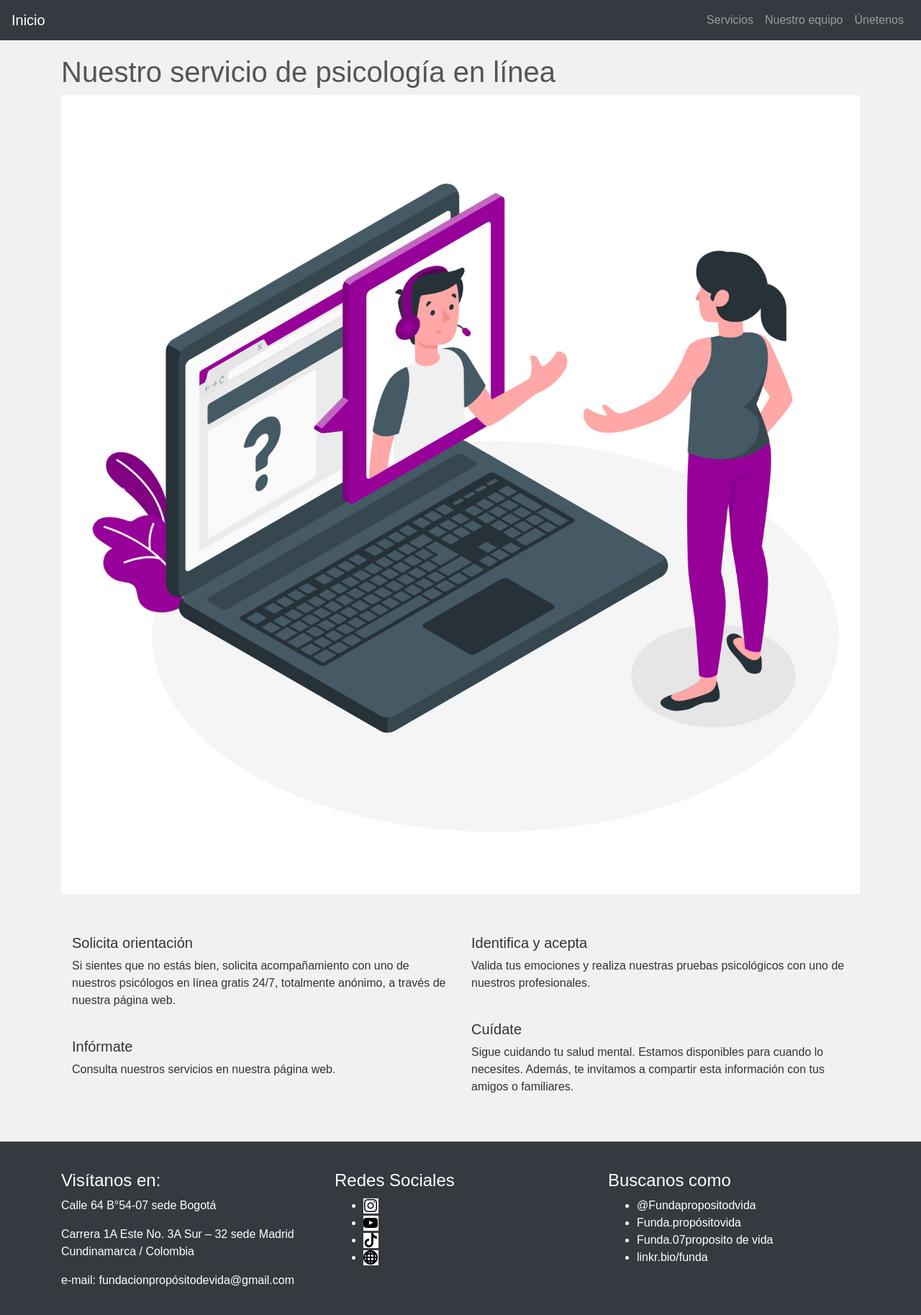
After one commit to 07Daniela/Fundacion, a PHP site: page /servicios.php in a window 1280 px wide. The commit adds this page. Shown: the whole page at 72% size. Run offline with PHP 8.4, Linux system fonts and the light colour scheme; some libraries are stand-ins or nearby versions.

Commit message:
Add files via upload

```diff
--- a/edit_user_form.php
+++ b/edit_user_form.php
@@ -21,8 +21,11 @@ if ($_SERVER["REQUEST_METHOD"] == "GET" && isset($_GET['id'])) {
 <body>
   <header>
     <nav class="navbar navbar-expand navbar-dark bg-dark">
-      <a class="navbar-brand" href="#">Inicio</a>
+      <a class="navbar-brand" href="index.php">Inicio</a>
       <ul class="navbar-nav ml-auto">
+        <li class="nav-item">
+          <a class="nav-link" href="servicios.php">Servicios</a>
+        </li>
         <li class="nav-item">
           <a class="nav-link" href="pagina.php">Nuestro equipo</a>
         </li>
--- a/index.php
+++ b/index.php
@@ -12,6 +12,9 @@
     <nav class="navbar navbar-expand navbar-dark bg-dark">
       <a class="navbar-brand" href="#">Inicio</a>
       <ul class="navbar-nav ml-auto">
+        <li class="nav-item">
+          <a class="nav-link" href="servicios.php">Servicios</a>
+        </li>
         <li class="nav-item">
           <a class="nav-link" href="pagina.php">Nuestro equipo</a>
         </li>
--- a/pagina.php
+++ b/pagina.php
@@ -12,6 +12,9 @@
     <nav class="navbar navbar-expand navbar-dark bg-dark">
       <a class="navbar-brand" href="index.php">Inicio</a>
       <ul class="navbar-nav ml-auto">
+        <li class="nav-item">
+          <a class="nav-link" href="servicios.php">Servicios</a>
+        </li>
         <li class="nav-item">
           <a class="nav-link" href="#">Nuestro equipo</a>
         </li>
--- /dev/null
+++ b/servicios.php
@@ -0,0 +1,127 @@
+<!DOCTYPE html>
+<html lang="es">
+<head>
+  <meta charset="UTF-8">
+  <meta name="viewport" content="width=device-width, initial-scale=1.0">
+  <link rel="stylesheet" href="https://stackpath.bootstrapcdn.com/bootstrap/4.5.2/css/bootstrap.min.css">
+  <link rel="stylesheet" href="styles.css">
+  <title>Mi Sitio Web</title>
+</head>
+<body>
+  <header>
+    <nav class="navbar navbar-expand navbar-dark bg-dark">
+      <a class="navbar-brand" href="index.php">Inicio</a>
+      <ul class="navbar-nav ml-auto">
+        <li class="nav-item">
+          <a class="nav-link" href="#">Servicios</a>
+        </li>
+        <li class="nav-item">
+          <a class="nav-link" href="pagina.php">Nuestro equipo</a>
+        </li>
+        <li class="nav-item">
+          <a class="nav-link" href="unetenos.php">Únetenos</a>
+        </li>
+      </ul>
+
+    </nav>
+  </header>
+
+ <div>
+ <main class="container">
+    <h1>Nuestro servicio de psicología en línea</h1>
+        <div id="carouselExampleIndicators" class="carousel slide" data-ride="carousel">
+    <ol class="carousel-indicators">
+      <li data-target="#carouselExampleIndicators" data-slide-to="0" class="active"></li>
+      <li data-target="#carouselExampleIndicators" data-slide-to="1"></li>
+      <li data-target="#carouselExampleIndicators" data-slide-to="2"></li>
+    </ol>
+    <div class="carousel-inner">
+      <div class="carousel-item active">
+        <img src="imagenes/Online.jpg" class="d-block w-100" alt="Online">
+
+      </div>
+      <div class="carousel-item">
+        <img src="imagenes/clinico.jpg" class="d-block w-100" alt="clinico">
+
+      </div>
+      <div class="carousel-item">
+
+        <img src="imagenes/terapia.jpg" class="d-block w-100" alt="terapia">
+      </div>
+    </div>
+    <a class="carousel-control-prev" href="#carouselExampleIndicators" role="button" data-slide="prev">
+      <span class="carousel-control-prev-icon" aria-hidden="true"></span>
+      <span class="sr-only">Anterior</span>
+    </a>
+    <a class="carousel-control-next" href="#carouselExampleIndicators" role="button" data-slide="next">
+      <span class="carousel-control-next-icon" aria-hidden="true"></span>
+      <span class="sr-only">Siguiente</span>
+    </a>
+  </div>
+  <br><br>
+  <div class="container mt-2">
+    <div class="row">
+      <div class="col-md-6">
+            <h5>Solicita orientación</h5>
+            <p>Si sientes que no estás bien, solicita acompañamiento con uno de nuestros psicólogos en línea gratis 24/7, totalmente anónimo, a través de nuestra página web.</p>
+            <br>
+            <h5>Infórmate</h5>
+            <p>Consulta nuestros servicios en nuestra página web.</p>
+            <br>
+      </div>
+      <div class="col-md-6">
+            <h5>Identifica y acepta</h5>
+            <p>Valida tus emociones y realiza nuestras pruebas psicológicos con uno de nuestros profesionales.</p>
+            <br>
+            <h5>Cuídate</h5>
+            <p>Sigue cuidando tu salud mental. Estamos disponibles para cuando lo necesites. Además, te invitamos a compartir esta información con tus amigos o familiares.</p>
+
+      </div>
+    </div>
+  </div>
+        <br>
+        <ul class="list-unstyled">
+
+           </ul>
+
+
+
+    </main>
+ </div>
+
+  <footer class="bg-dark text-white mt-4">
+    <div class="container">
+      <div class="row">
+        <div class="col-md-4">
+          <h4>Visítanos en:</h4>
+          <p>Calle 64 B°54-07 sede Bogotá</p>
+          <p>Carrera 1A Este No. 3A Sur – 32 sede Madrid Cundinamarca / Colombia</p>
+          <p>e-mail: fundacionpropósitodevida@gmail.com</p>
+        </div>
+        <div class="col-md-4">
+          <h4>Redes Sociales</h4>
+          <ul>
+            <li><a href="#"><img src="imagenes/instagram.png" class="img-fluid" alt="Imagen cuadro"></a></li>
+            <li><a href="#"><img src="imagenes/youtube.png" class="img-fluid" alt="Imagen cuadro"></a></li>
+            <li><a href="#"><img src="imagenes/tiktok.png" class="img-fluid" alt="Imagen cuadro"></a></li>
+            <li><a href="#"><img src="imagenes/web.png" class="img-fluid" alt="Imagen cuadro"></a></li>
+          </ul>
+        </div>
+        <div class="col-md-4">
+          <h4>Buscanos como</h4>
+          <ul>
+            <li><a href="#">  @Fundapropositodvida</a></li>
+            <li><a href="#">	Funda.propósitovida</a></li>
+            <li><a href="#">	Funda.07proposito de vida</a></li>
+            <li><a href="#">	linkr.bio/funda</a></li>
+          </ul>
+        </div>
+      </div>
+    </div>
+  </footer>
+
+  <script src="https://code.jquery.com/jquery-3.5.1.slim.min.js"></script>
+  <script src="https://cdn.jsdelivr.net/npm/@popperjs/core@2.5.4/dist/umd/popper.min.js"></script>
+  <script src="https://stackpath.bootstrapcdn.com/bootstrap/4.5.2/js/bootstrap.min.js"></script>
+</body>
+</html>
--- /dev/null
+++ b/styles.css
@@ -0,0 +1,101 @@
+body {
+    font-family: Arial, sans-serif;
+    background-color: #f1f1f1;
+    color: #333;
+  }
+
+  .container {
+    margin-top: 20px;
+  }
+
+  h1, h2, h3 {
+    color: #555;
+  }
+
+  p {
+    line-height: 1.5;
+  }
+
+  /* Estilos de los botones */
+  .btn-primary {
+    background-color: #007bff;
+    border-color: #007bff;
+  }
+
+  .btn-primary:hover {
+    background-color: #0056b3;
+    border-color: #0056b3;
+  }
+
+  .btn-success {
+    background-color: #28a745;
+    border-color: #28a745;
+  }
+
+  .btn-success:hover {
+    background-color: #1a682e;
+    border-color: #1a682e;
+  }
+
+  .btn-danger {
+    background-color: #dc3545;
+    border-color: #dc3545;
+  }
+
+  .btn-danger:hover {
+    background-color: #a71d29;
+    border-color: #a71d29;
+  }
+
+  /* Estilos de las alertas */
+  .alert {
+    border-radius: 0;
+  }
+
+  .alert-primary {
+    background-color: #d1e6f9;
+    border-color: #bee3f8;
+    color: #004085;
+  }
+
+  .alert-success {
+    background-color: #d4edda;
+    border-color: #c3e6cb;
+    color: #155724;
+  }
+
+  .alert-danger {
+    background-color: #f8d7da;
+    border-color: #f5c6cb;
+    color: #721c24;
+  }
+
+  /* Estilos de las tablas */
+  .table {
+    width: 100%;
+    border-collapse: collapse;
+  }
+
+  .table th, .table td {
+    padding: 8px;
+    border: 1px solid #dee2e6;
+  }
+
+  .table th {
+    background-color: #f1f1f1;
+  }
+
+  /* Estilos del footer */
+  footer {
+    background-color: #333;
+    color: #fff;
+    padding: 20px 0;
+  }
+
+  footer a {
+    color: #fff;
+  }
+
+  footer a:hover {
+    color: #ccc;
+  }
--- a/unetenos.php
+++ b/unetenos.php
@@ -12,6 +12,9 @@
     <nav class="navbar navbar-expand navbar-dark bg-dark">
       <a class="navbar-brand" href="index.php">Inicio</a>
       <ul class="navbar-nav ml-auto">
+        <li class="nav-item">
+          <a class="nav-link" href="servicios.php">Servicios</a>
+        </li>
         <li class="nav-item">
           <a class="nav-link" href="pagina.php">Nuestro equipo</a>
         </li>
```
Also changed, not shown: imagenes/Online.jpg (added), imagenes/terapia.jpg (added).
